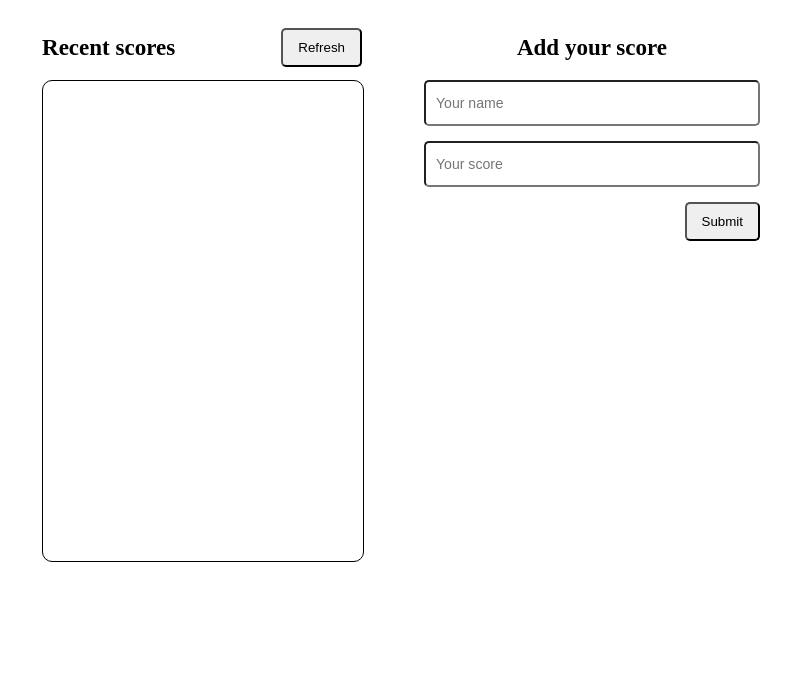
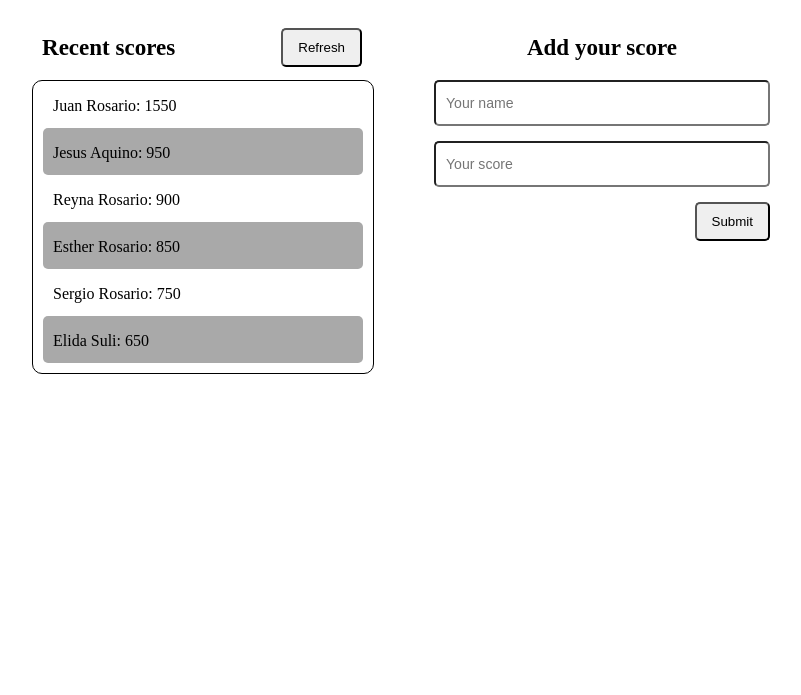
Before and after one commit to jrosario19/leaderboard-app, a website built with webpack: page src/index.html in a window 1280 px wide. Shown: the part 105-800 px from the top of the page, without its empty margins (239-1040 px from the left). Built offline with nearby package versions, Linux system fonts and the light colour scheme.

Commit message:
Add score module to mock the scores

```diff
--- a/src/index.js
+++ b/src/index.js
@@ -1 +1,8 @@
 import './style.css';
+import {displayScores} from './modules/score.js'
+
+displayScores();
+
+window.onload = () => {
+  displayScores();
+}
--- /dev/null
+++ b/src/modules/score.js
@@ -0,0 +1,40 @@
+const listscore = document.querySelector('.list-scores')
+
+const listOfScore = [{
+    Id: '1',
+    Name: 'Juan Rosario',
+    Score: 1550
+  }, {
+    Id: '2',
+    Name: 'Elida Suli',
+    Score: 650
+  }, {
+    Id: '3',
+    Name: 'Sergio Rosario',
+    Score: 750
+  }, {
+    Id: '4',
+    Name: 'Esther Rosario',
+    Score: 850
+  }, {
+    Id: '5',
+    Name: 'Reyna Rosario',
+    Score: 900
+  }, {
+    Id: '6',
+    Name: 'Jesus Aquino',
+    Score: 950
+  }];
+
+  const scores=(item)=> {
+    return `
+    <div class="score-container">
+    <p class="score">${item.Name}: <span class="score-number">${item.Score}</span></p>
+    </div>
+    `
+  }
+
+  const listOfScoreSorted = listOfScore.sort((a, b) => b.Score - a.Score);
+  export const displayScores = () =>{
+    listscore.innerHTML = `${listOfScoreSorted.map(scores).join('')}`;
+  };
--- a/src/style.css
+++ b/src/style.css
@@ -14,6 +14,9 @@ body {
   justify-content: space-between;
   align-items: center;
   width: 25vw;
+  padding: 0 10px 0 10px;
+
+
 }
 
 .section-scores {
@@ -59,9 +62,28 @@ h2 {
 
 .list-scores {
   width: 25vw;
-  height: 60vh;
   border: 1px solid black;
   border-radius: 10px;
+  display: flex;
+  flex-direction: column;
+  padding: 0 10px 10px 10px;
+}
+
+.score{
+  margin-left: 10px;
+  height: 15px;
+
+}
+
+.score-container {
+  display: flex;
+  align-items: center;
+  border-radius: 5px;
+}
+
+.score-container:nth-child(even) {
+  background-color:darkgray;
+
 }
 
 @media screen and (max-width: 1000px) {
```
Also changed, not shown: src/index.html (+1 -0 lines).
